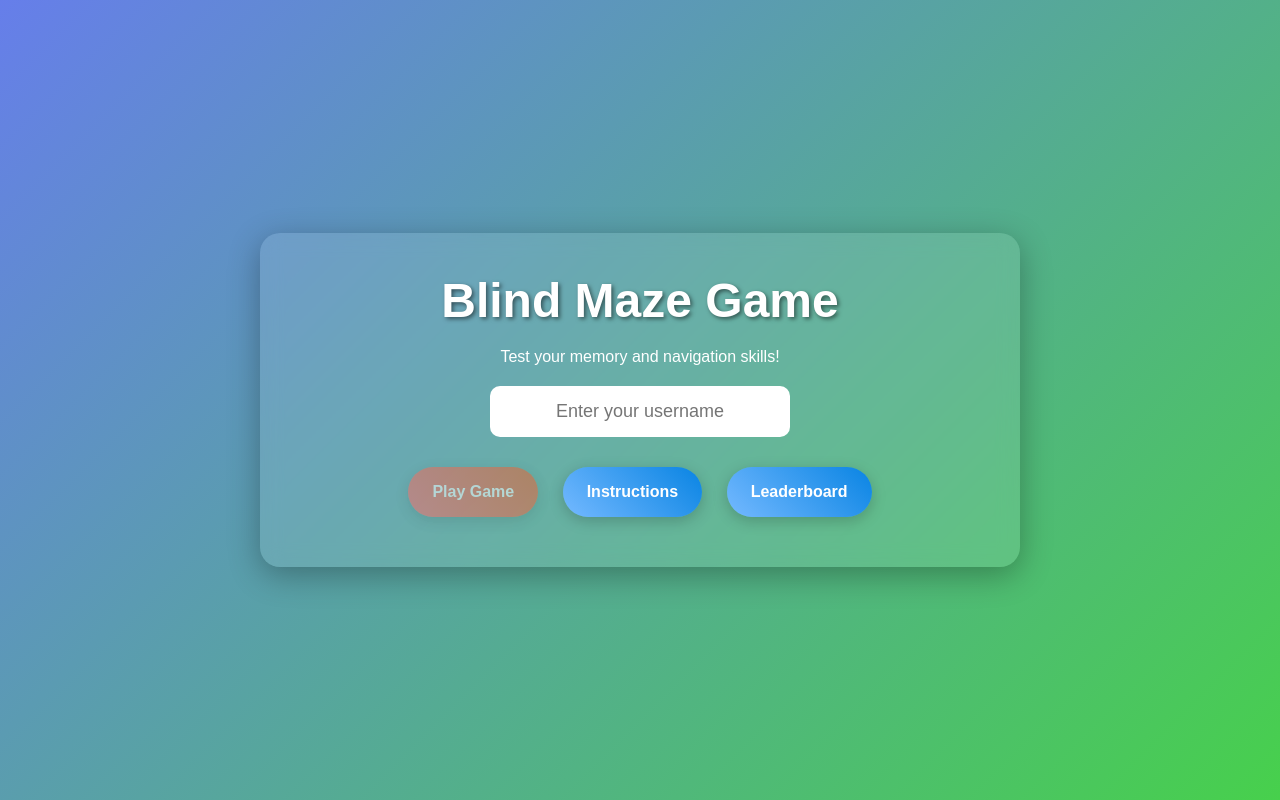
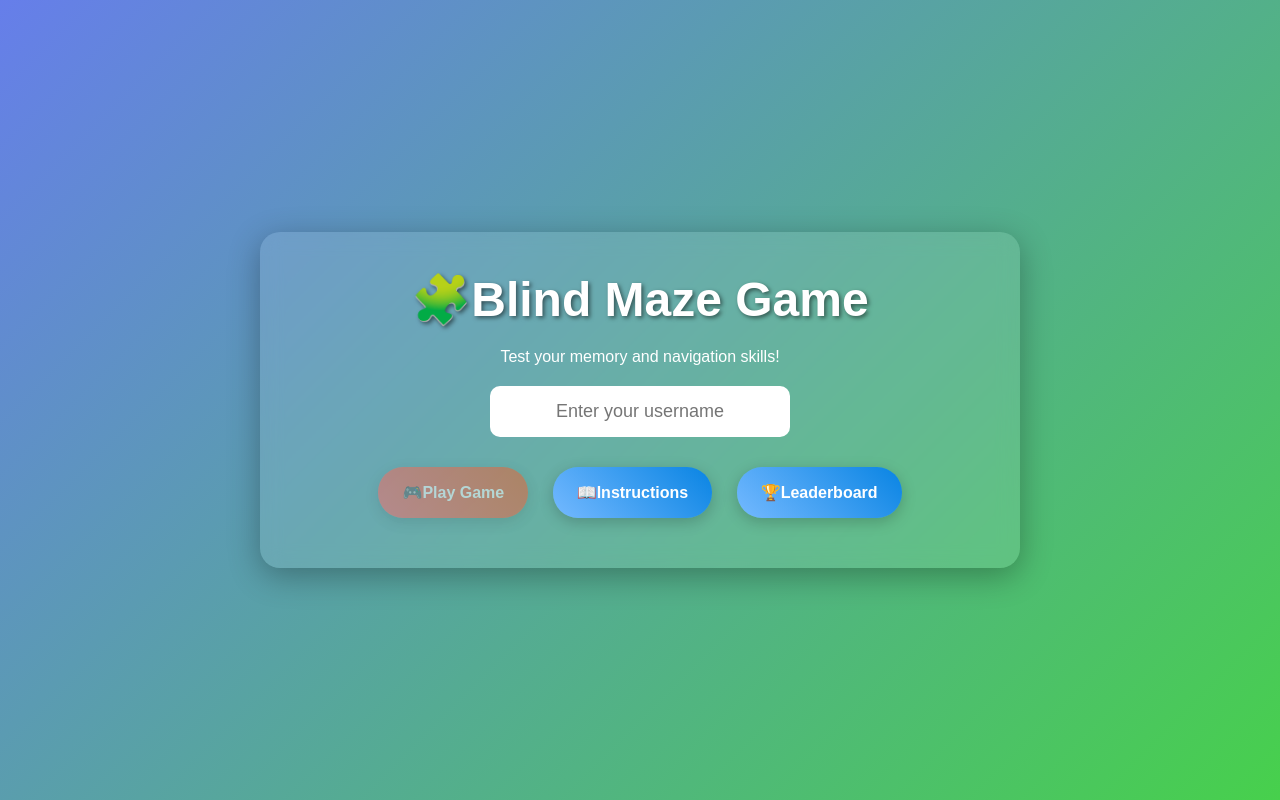
Before and after one commit to derafli10/blindmazegame, a plain HTML site: page index.html in a window 1280 px wide. Drawn offline with Linux system fonts and the light colour scheme.

Commit message:
Update index.html

```diff
--- a/index.html
+++ b/index.html
@@ -9,7 +9,7 @@
   <body>
     <div class="container">
       <div id="welcomeScreen" class="welcome-screen">
-        <h1>Blind Maze Game</h1>
+        <h1>🧩Blind Maze Game</h1>
         <p>Test your memory and navigation skills!</p>
         <input
           type="text"
@@ -18,12 +18,12 @@
           maxlength="20"
         />
         <br />
-        <button id="playBtn" class="btn" disabled>Play Game</button>
+        <button id="playBtn" class="btn" disabled>🎮Play Game</button>
         <button id="instructionsBtn" class="btn btn-secondary">
-          Instructions
+          📖Instructions
         </button>
         <button id="leaderboardBtn" class="btn btn-secondary">
-          Leaderboard
+          🏆Leaderboard
         </button>
       </div>
 
@@ -132,9 +132,9 @@
         <h2>Game Over!</h2>
         <p id="finalScore">You reached stage: <span>1</span></p>
         <p>Would you like to save your score?</p>
-        <button id="saveScoreBtn" class="btn">Save Score</button>
+        <button id="saveScoreBtn" class="btn">💾Save Score</button>
         <button id="playAgainBtn" class="btn btn-secondary">
-          Play Again
+          🔄️Play Again
         </button>
       </div>
     </div>
```
